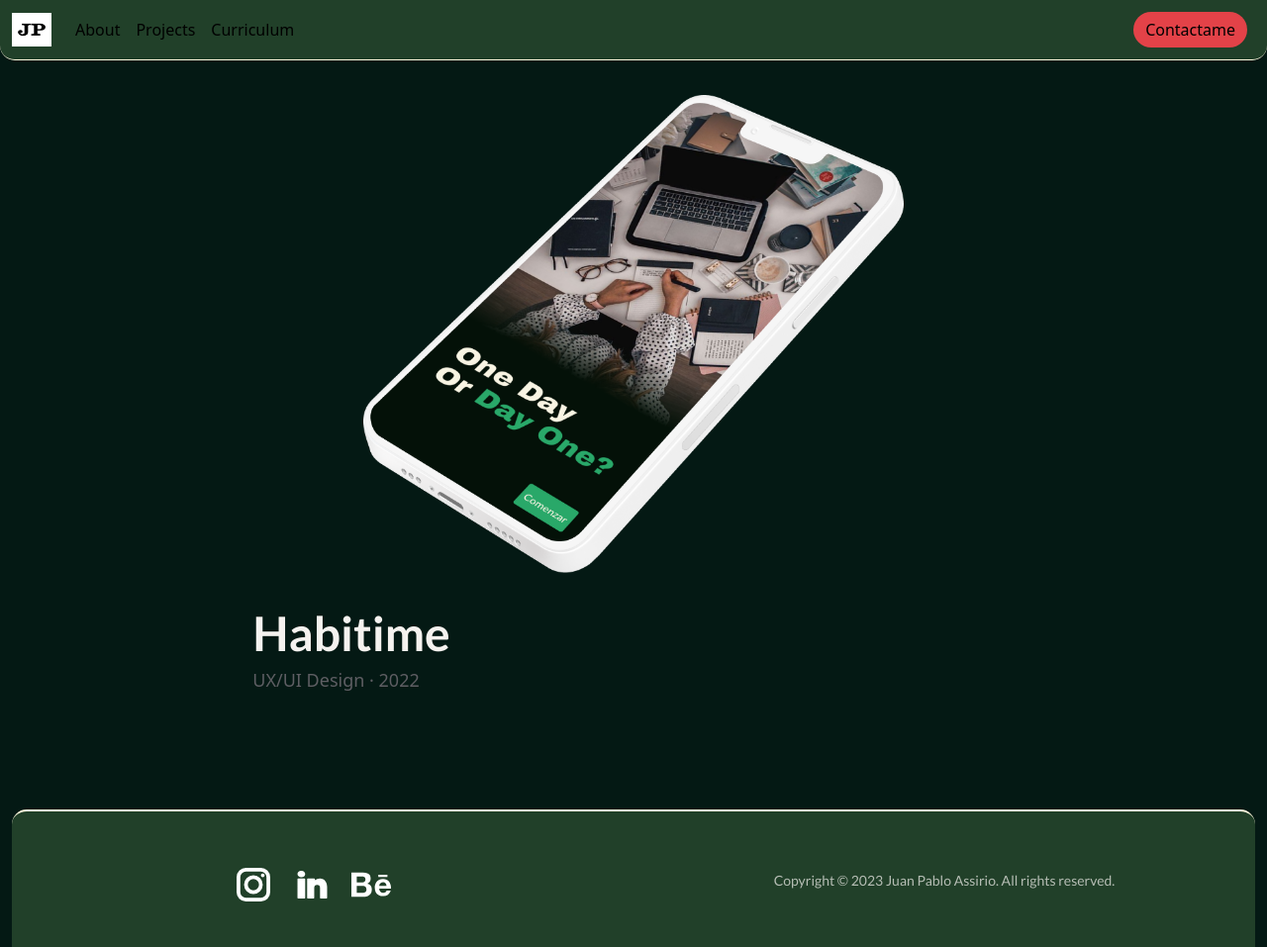
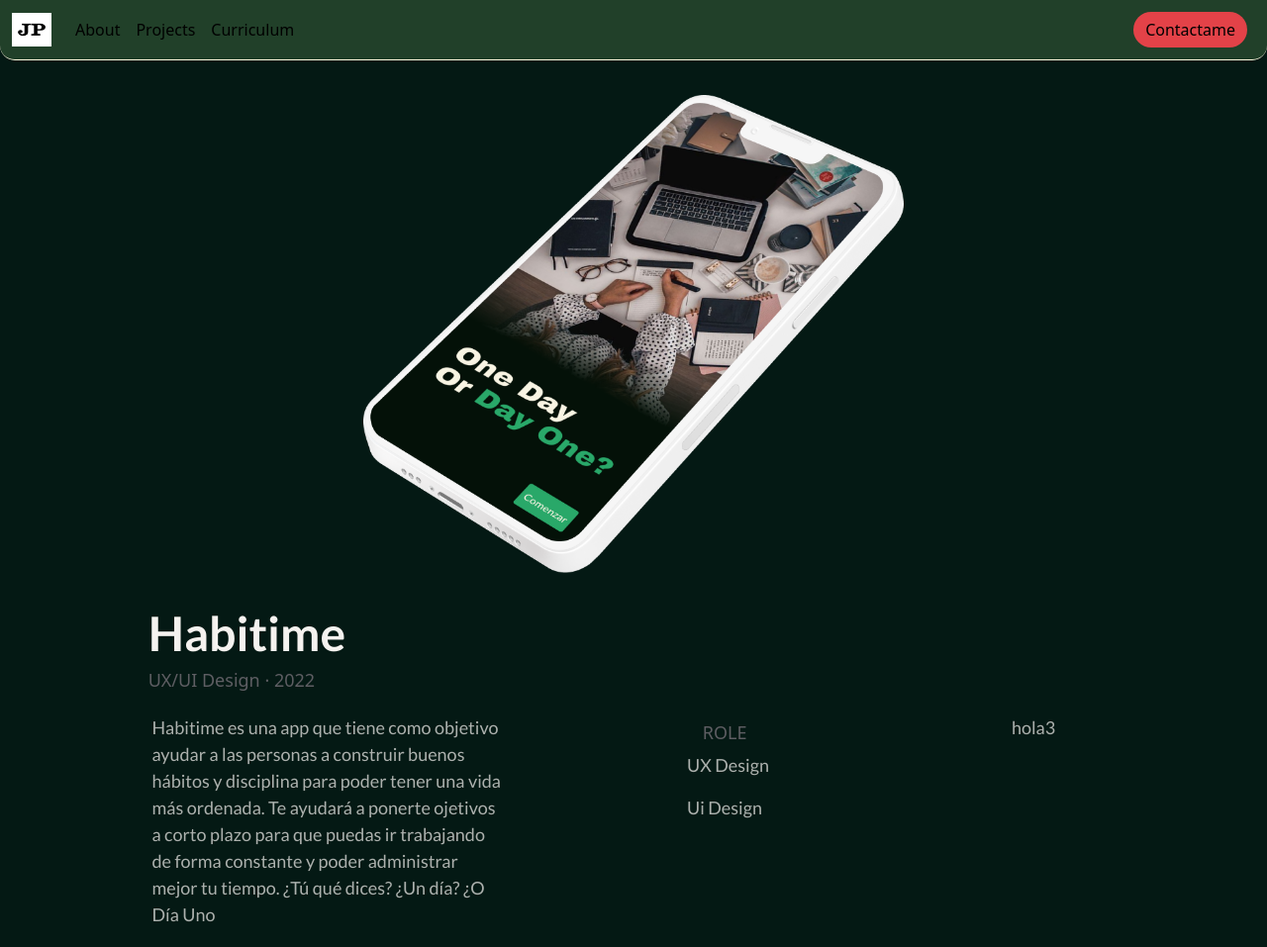
Before and after one commit to juampiAssi/PF_Assirio, a website: page pages/projects.html in a window 1280 px wide. Shown: the top 957 px of the page at 99% size. Drawn offline with nearby package versions, Linux system fonts and the light colour scheme; files whose address does not match are found by name.

Commit message:
sigo corrigiendo codigo y creando la page Projects

```diff
--- a/pages/projects.html
+++ b/pages/projects.html
@@ -48,18 +48,41 @@
 
     <!-- MAIN  -->
     <main class="container mt-5 py-5">
+        <!-- IMAGEN CENTRAL -->
         <div class="row d-flex justify-content-center">
             <div class="col-xl-6">
                 <img src="../assets/img/Mockup.png" alt="Project, Mockup" class="imgWorkStyle img-fluid">
             </div>
         </div>
-        <div class="row mt-3 py-3">
-            <div class="col-xl-6 col-md-6 d-flex align-items-center justify-content-evenly">
+        <!-- TITULO Y SUBTITULO -->
+        <div class="row row mt-3 py-3 align-items-end justify-content-start">
+            <div class="col-xl-4 col-md-6">
                 <div class="d-flex flex-column">
-                    <h1 class="h1Porject">Habitime</h1>
-                    <h2>Habitime</h2>
-                    <h4>UX/UI Design · 2022</h4>
+                    <h1 class="h1Porject ml-auto text-right">Habitime</h1>
+                    <h2 class="ml-auto text-right">Habitime</h2>
+                    <h4 class="ml-auto text-right">UX/UI Design · 2022</h4>
                 </div>
+            </div>
+        </div>
+        <!-- TEXTO -->
+        <div class="row d-flex justify-content-evenly">
+            <div class="col-xl-4 col-md-5 d-flex flex-column justify-content-start mx-5">
+                <p>Habitime es una app que tiene como objetivo ayudar a las personas a construir buenos hábitos y
+                    disciplina para poder tener una vida más ordenada. Te ayudará a ponerte ojetivos a corto plazo para
+                    que puedas ir trabajando de forma constante y poder administrar mejor tu tiempo. ¿Tú qué dices? ¿Un
+                    día? ¿O Día Uno</p>
+            </div>
+            <div class="col-3 d-flex justify-content-center">
+                <div class="d-flex flex-column my-2">
+                    <h4>ROLE</h4>
+                    <p>UX Design</p>
+                    <p>Ui Design</p>
+                </div>
+            </div>
+            <div class="col-3 d-flex justify-content-center">
+                <p>hola3
+
+                </p>
             </div>
         </div>
     </main>
--- a/scss/_main.scss
+++ b/scss/_main.scss
@@ -1,3 +1,4 @@
+//Main index
 h1 {
     font-family: $ff-bold;
     color: $white;
@@ -26,8 +27,10 @@ a {
 h4 {
     color: $h4Color;
     font-size: 18px;
+    margin-left: 19%;
 }
 
 .h1Porject {
     font-size: 48px;
+    margin-left: 19%;
 }
--- a/scss/style.scss
+++ b/scss/style.scss
@@ -24,7 +24,7 @@ body {
     color: $white;
 }
 
-//agrego estos Media para que los titulos adapten su tamaño dependiendo del tamaño de la pantalla
+//Agrego estos Media para que los titulos adapten su tamaño dependiendo del tamaño de la pantalla
 @media (max-width: 576px) {
     h1 {
         font-size: 2rem;
@@ -56,13 +56,13 @@ body {
 
 @media (min-width: 577px) {
 
-    /* Mostrar el elemento h1 en pantallas grandes */
+
     h1 {
         display: block;
         font-weight: bold;
     }
 
-    /* Ocultar el elemento h2 en pantallas grandes */
+
     h2 {
         display: none;
     }
```
Also changed, not shown: css/style.css, 1 other file.
